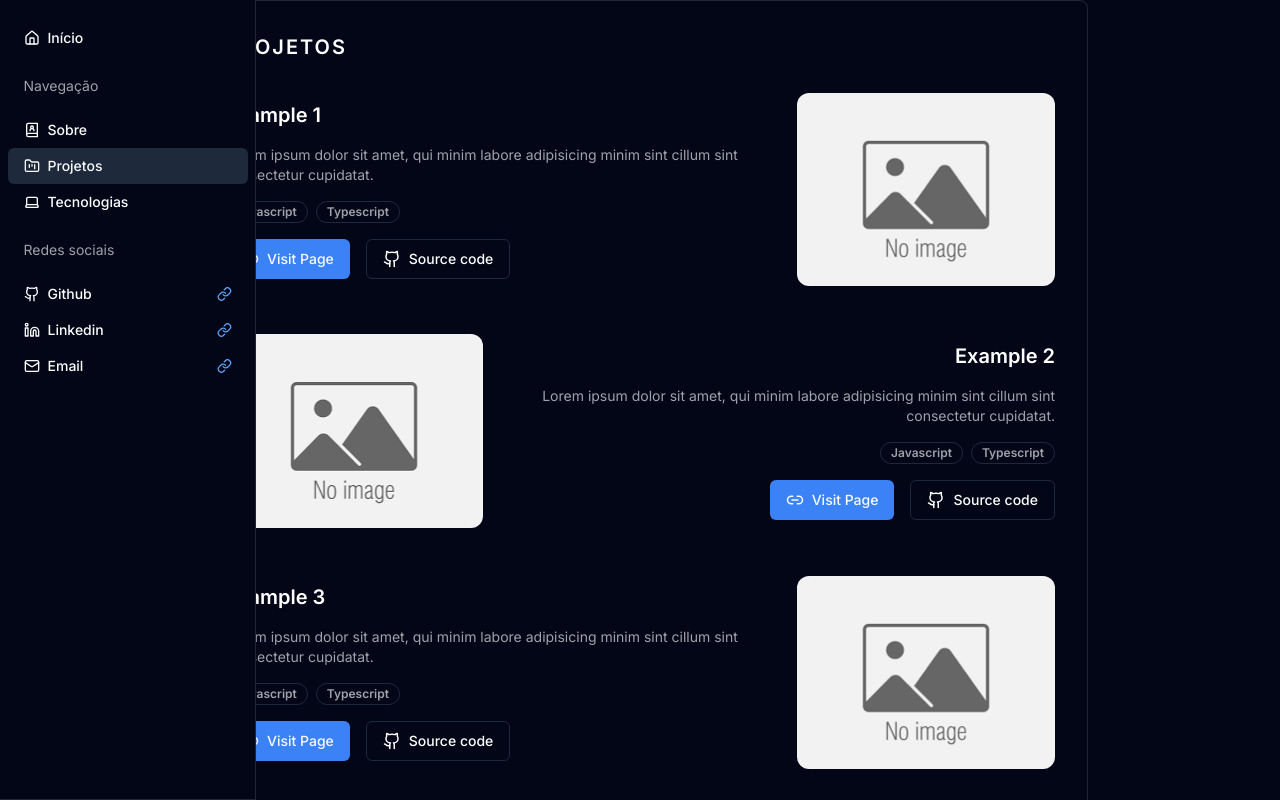
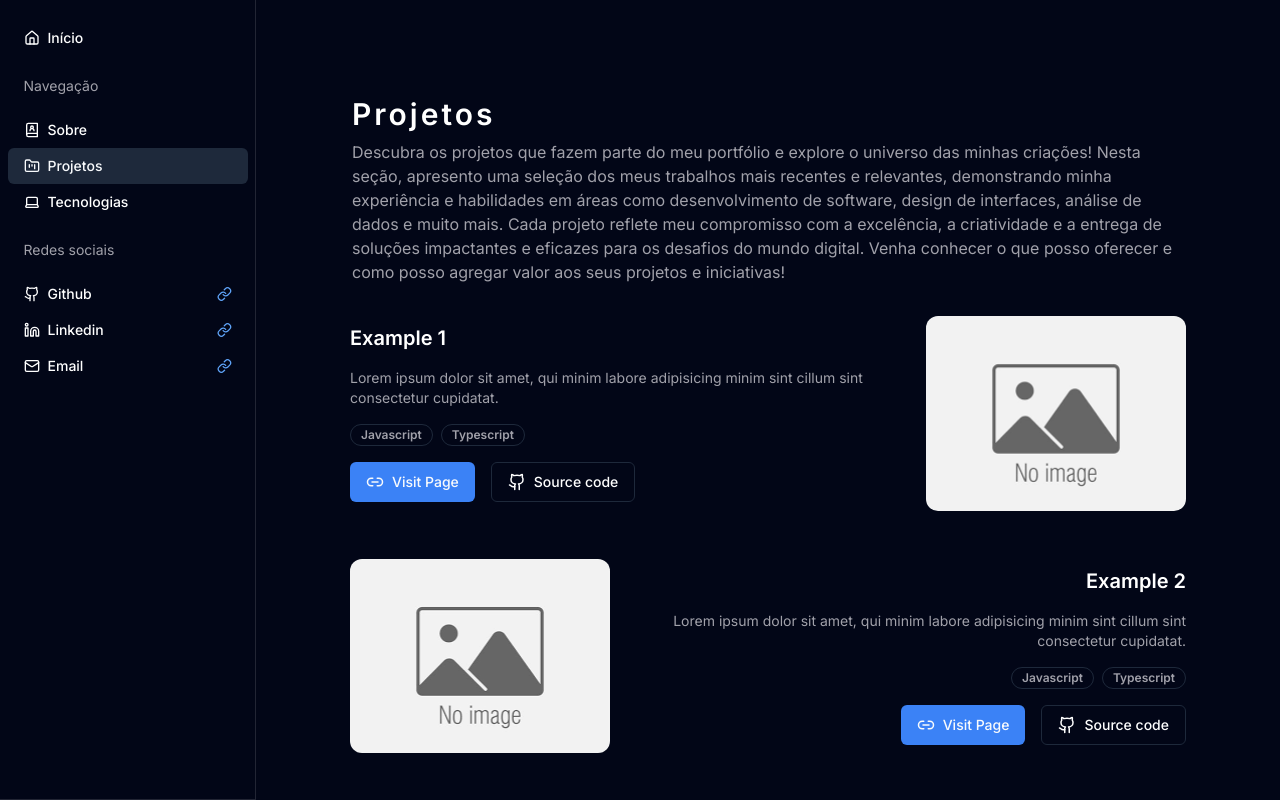
Before and after one commit to Guilherme-RNovaes/portfolioV2, a Next.js app: page /projects in a window 1280 px wide. Shown: the top 800 px of the page. Built offline with nearby package versions, Linux system fonts and the light colour scheme.

Commit message:
feat: add final projects page and refactor MyProjects.tsx component

```diff
--- a/app/(home)/_components/Projects.tsx
+++ b/app/(home)/_components/Projects.tsx
@@ -27,7 +27,7 @@ export default function Projects({ }: Props) {
   ))
 
   const navigationHref = (
-    <Link href={navigationProps[3].href} className="font-semibold text-blue-400 flex flex-row items-center">
+    <Link href={navigationProps[2].href} className="font-semibold text-blue-400 flex flex-row items-center">
       <LinkIcon className="w-4 h-4 mr-1" />
       Saiba mais
     </Link>
--- /dev/null
+++ b/app/projects/_components/MyProjects.tsx
@@ -0,0 +1,39 @@
+"use client";
+
+import { projectProps } from "@/config/projects";
+import React from "react";
+import { motion } from "framer-motion";
+import ProjectCard from "@/app/_components/ProjectCard";
+
+type Props = {}
+
+export default function MyProjects() {
+  const myProjects = projectProps.map((props) => (
+    <ProjectCard
+      key={props.name}
+      direction={props.direction}
+      name={props.name}
+      img={props.img}
+      description={props.description}
+      stacks={props.stacks}
+      link={props.link}
+      source={props.source}
+    />
+  ))
+  return (
+    <motion.div
+      initial={{ opacity: 0 }}
+      animate={{ opacity: 1 }}
+      transition={{ duration: 0.8 }}
+      className="flex flex-col mt-16 mx-4 max-w-4xl items-center justify-center"
+    >
+      <div className="m-8">
+        <h1 className="text-3xl font-semibold pb-2 tracking-widest">Projetos</h1>
+        <p className="text-zinc-400">
+          Descubra os projetos que fazem parte do meu portfólio e explore o universo das minhas criações! Nesta seção, apresento uma seleção dos meus trabalhos mais recentes e relevantes, demonstrando minha experiência e habilidades em áreas como desenvolvimento de software, design de interfaces, análise de dados e muito mais. Cada projeto reflete meu compromisso com a excelência, a criatividade e a entrega de soluções impactantes e eficazes para os desafios do mundo digital. Venha conhecer o que posso oferecer e como posso agregar valor aos seus projetos e iniciativas!
+        </p>
+      </div>
+      {myProjects}
+    </motion.div>
+  )
+}
--- a/app/projects/page.tsx
+++ b/app/projects/page.tsx
@@ -1,38 +1,14 @@
 "use client";
 
-import { projectProps } from "@/config/projects";
 import React from "react";
-import ProjectCard from "../_components/ProjectCard";
-import { motion } from "framer-motion";
+import MyProjects from "./_components/MyProjects";
 
 type Props = {}
 
-export default function About() {
-  const myProjects = projectProps.map((props) => (
-    <ProjectCard
-      key={props.name}
-      direction={props.direction}
-      name={props.name}
-      img={props.img}
-      description={props.description}
-      stacks={props.stacks}
-      link={props.link}
-      source={props.source}
-    />
-  ))
-  return (
-    <motion.div
-      initial={{ opacity: 0 }}
-      whileInView={{ opacity: 1 }}
-      transition={{ duration: 1 }}
-      className="flex flex-col md:flex-wrap mx-4 mb-8 md:max-w-4xl border border-zinc-400/20 rounded-lg px-8 pt-8 md:justify-start md:mx-6 xl:mx-auto items-start"
-    >
-      <div className="flex items-center justify-between w-full pb-4">
-        <h3 className="uppercase tracking-widest font-semibold text-xl pb-4">
-          Projetos
-        </h3>
+export default function Projects() {
+    return (
+      <div className="md:ml-64 xl:ml-68 flex flex-col items-center justify-center z-0 scroll-smooth">
+        <MyProjects />
       </div>
-      {myProjects}
-    </motion.div>
-  )
-}
+    )
+  }
--- a/app/technologies/page.tsx
+++ b/app/technologies/page.tsx
@@ -3,7 +3,7 @@ import Skills from "./_components/Skills";
 
 type Props = {}
 
-export default function About() {
+export default function Technologies() {
   return (
     <div className="md:ml-64 xl:ml-68 flex flex-col items-center justify-center z-0 scroll-smooth">
       <Skills />
```
